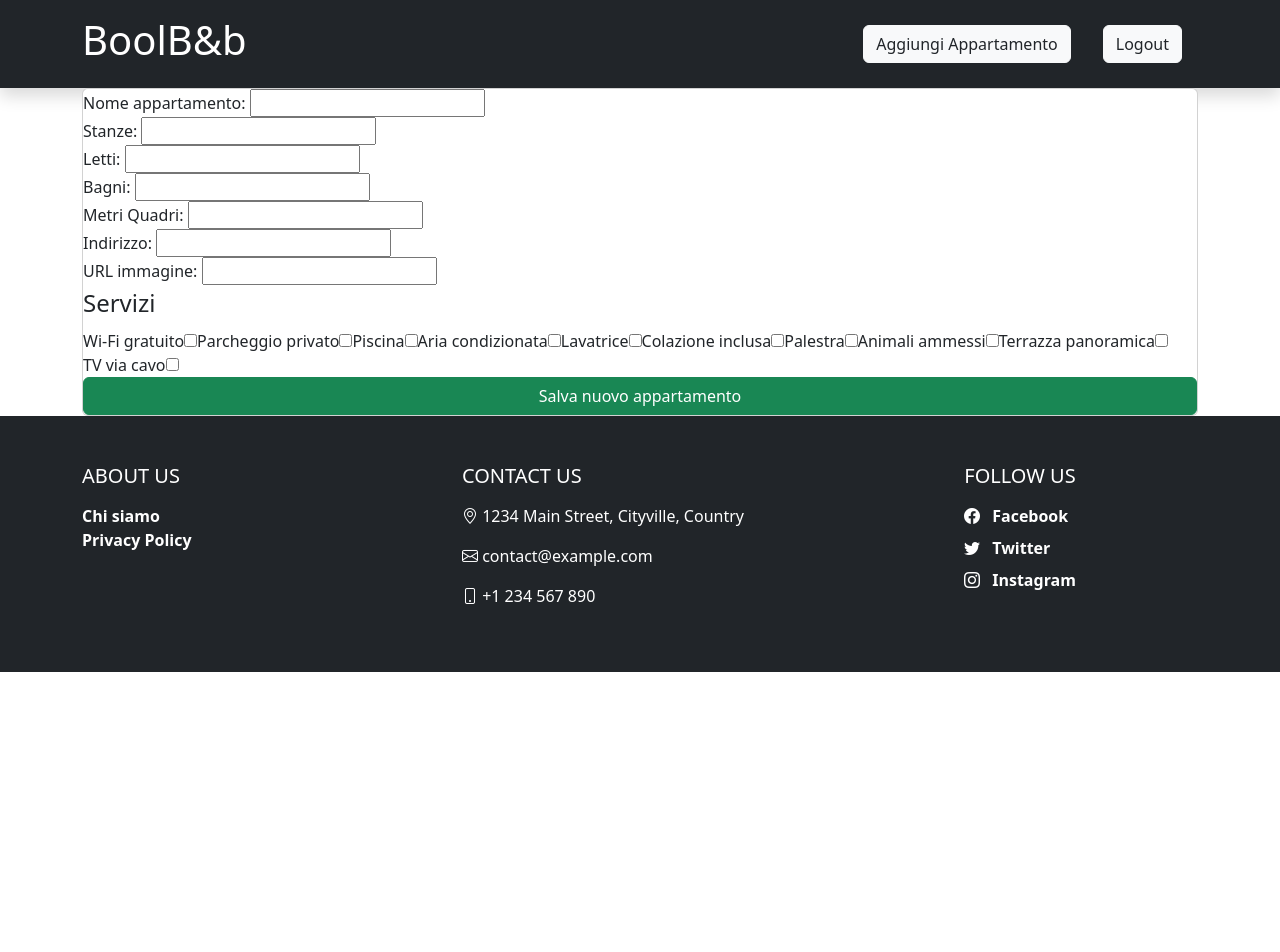
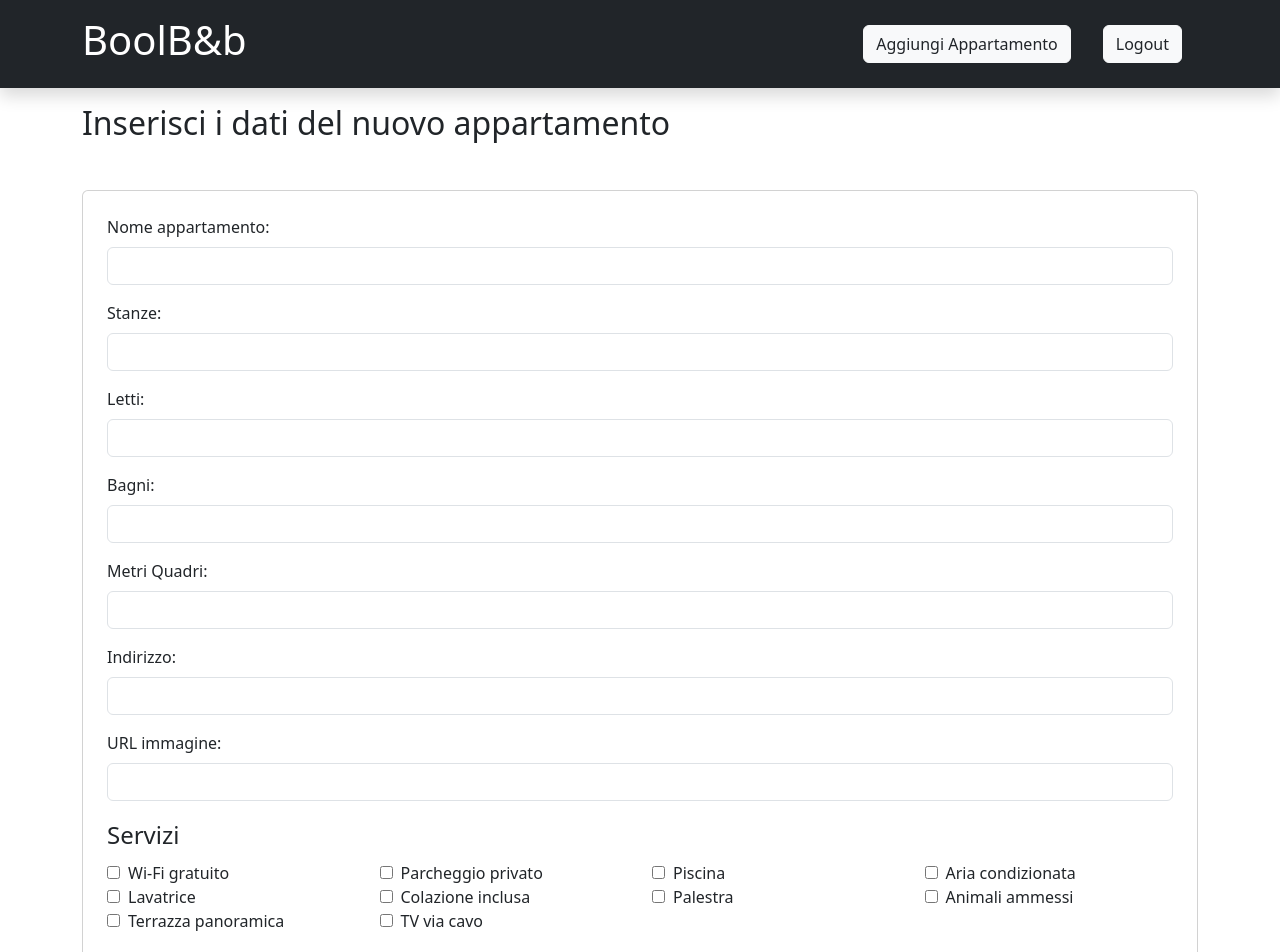
Before and after one commit to deca-francesco/pjw-t5-boolbnb, a React (Vite) app in the folder frontend_react/: page /new-apartment in a window 1280 px wide. Shown: the top 952 px of the page. Before the commit the page ends 800 px from the top, so only its background shows below. Built offline with nearby package versions, Linux system fonts and the light colour scheme; no server answers; sample sign-in values are in the browser's storage.

Commit message:
UPDATE: NewApartmentPage style

```diff
--- a/frontend_react/src/pages/NewApartmentPage.jsx
+++ b/frontend_react/src/pages/NewApartmentPage.jsx
@@ -78,7 +78,7 @@ export default function NewApartmentPage() {
         // Controllo URL immagine (regex per URL base)
         const urlPattern = /^(https?:\/\/)?([\w\d-]+\.)+[\w-]+(\/[\w\d-._~:/?#[\]@!$&'()*+,;=]*)?$/i;
         if (!urlPattern.test(formData.image)) {
-            return "The image field must contain a valid URL.";
+            return "L'immagine deve contenere un URL valido.";
         }
 
         // Validazione dell'array services
@@ -151,110 +151,93 @@ export default function NewApartmentPage() {
 
     return (
         <>
-            <div className="container">
-                <form onSubmit={handleSubmit} className="card">
-                    <label> Nome appartamento: <input type="text" name="title" value={formData.title} onChange={handleChange} required /> </label>
-                    <label> Stanze: <input type="number" name="rooms" value={formData.rooms} onChange={handleChange} required /> </label>
-                    <label> Letti: <input type="number" name="beds" value={formData.beds} onChange={handleChange} required /> </label>
-                    <label> Bagni: <input type="number" name="bathrooms" value={formData.bathrooms} onChange={handleChange} required /> </label>
-                    <label> Metri Quadri: <input type="number" name="square_meters" value={formData.square_meters} onChange={handleChange} required /> </label>
-                    <label> Indirizzo: <input type="text" name="address" value={formData.address} onChange={handleChange} required /> </label>
-                    <label> URL immagine: <input type="text" name="image" value={formData.image} onChange={handleChange} required /></label>
+            <div className="container mb-5">
+                <h2 className="mt-3">Inserisci i dati del nuovo appartamento</h2>
+                <form onSubmit={handleSubmit} className="mt-5 card p-4">
+                    <div className="mb-3">
+                        <label className="form-label"> Nome appartamento:</label>
+                        <input type="text" className="form-control" name="title" value={formData.title} onChange={handleChange} required />
+                    </div>
+                    <div className="mb-3">
+                        <label className="form-label"> Stanze:</label>
+                        <input type="number" className="form-control" name="rooms" value={formData.rooms} onChange={handleChange} required />
+                    </div>
+                    <div className="mb-3">
+                        <label className="form-label"> Letti:</label>
+                        <input type="number" className="form-control" name="beds" value={formData.beds} onChange={handleChange} required />
+                    </div>
+                    <div className="mb-3">
+                        <label className="form-label"> Bagni:</label>
+                        <input type="number" className="form-control" name="bathrooms" value={formData.bathrooms} onChange={handleChange} required />
+                    </div>
+                    <div className="mb-3">
+                        <label className="form-label"> Metri Quadri:</label>
+                        <input type="number" className="form-control" name="square_meters" value={formData.square_meters} onChange={handleChange} required />
+                    </div>
+                    <div className="mb-3">
+                        <label className="form-label"> Indirizzo:</label>
+                        <input type="text" className="form-control" name="address" value={formData.address} onChange={handleChange} required />
+                    </div>
+                    <div className="mb-3">
+                        <label className="form-label"> URL immagine:</label>
+                        <input type="text" className="form-control" name="image" value={formData.image} onChange={handleChange} required />
+                    </div>
                     <fieldset>
                         <legend>Servizi</legend>
-                        <label>Wi-Fi gratuito
-                            <input
-                                type="checkbox"
-                                name="services"
-                                value={1}
-                                checked={formData.services.includes(1)}
-                                onChange={handleServiceChange}
-                            />
-                        </label>
-                        <label>Parcheggio privato
-                            <input
-                                type="checkbox"
-                                name="services"
-                                value={2}
-                                checked={formData.services.includes(2)}
-                                onChange={handleServiceChange}
-                            />
-                        </label>
-                        <label>Piscina
-                            <input
-                                type="checkbox"
-                                name="services"
-                                value={3}
-                                checked={formData.services.includes(3)}
-                                onChange={handleServiceChange}
-                            />
-                        </label>
-                        <label>Aria condizionata
-                            <input
-                                type="checkbox"
-                                name="services"
-                                value={4}
-                                checked={formData.services.includes(4)}
-                                onChange={handleServiceChange}
-                            />
-                        </label>
-                        <label>Lavatrice
-                            <input
-                                type="checkbox"
-                                name="services"
-                                value={5}
-                                checked={formData.services.includes(5)}
-                                onChange={handleServiceChange}
-                            />
-                        </label>
-                        <label>Colazione inclusa
-                            <input
-                                type="checkbox"
-                                name="services"
-                                value={6}
-                                checked={formData.services.includes(6)}
-                                onChange={handleServiceChange}
-                            />
-                        </label>
-                        <label>Palestra
-                            <input
-                                type="checkbox"
-                                name="services"
-                                value={7}
-                                checked={formData.services.includes(7)}
-                                onChange={handleServiceChange}
-                            />
-                        </label>
-                        <label>Animali ammessi
-                            <input
-                                type="checkbox"
-                                name="services"
-                                value={8}
-                                checked={formData.services.includes(8)}
-                                onChange={handleServiceChange}
-                            />
-                        </label>
-                        <label>Terrazza panoramica
-                            <input
-                                type="checkbox"
-                                name="services"
-                                value={9}
-                                checked={formData.services.includes(9)}
-                                onChange={handleServiceChange}
-                            />
-                        </label>
-                        <label>TV via cavo
-                            <input
-                                type="checkbox"
-                                name="services"
-                                value={10}
-                                checked={formData.services.includes(10)}
-                                onChange={handleServiceChange}
-                            />
-                        </label>
+                        <div className="row row-cols-1 row-cols-sm-2 row-cols-md-3 row-cols-lg-4 mb-5">
+                            <div className="col">
+                                <input type="checkbox" name="services" value={1} checked={formData.services.includes(1)} onChange={handleServiceChange} className="me-2" />
+                                <label>Wi-Fi gratuito</label>
+                            </div>
+
+                            <div className="col">
+                                <input type="checkbox" name="services" value={2} checked={formData.services.includes(2)} onChange={handleServiceChange} className="me-2" />
+                                <label>Parcheggio privato</label>
+                            </div>
+
+                            <div className="col">
+                                <input type="checkbox" name="services" value={3} checked={formData.services.includes(3)} onChange={handleServiceChange} className="me-2" />
+                                <label>Piscina</label>
+                            </div>
+
+                            <div className="col">
+                                <input type="checkbox" name="services" value={4} checked={formData.services.includes(4)} onChange={handleServiceChange} className="me-2" />
+                                <label>Aria condizionata</label>
+                            </div>
+
+                            <div className="col">
+                                <input type="checkbox" name="services" value={5} checked={formData.services.includes(5)} onChange={handleServiceChange} className="me-2" />
+                                <label>Lavatrice</label>
+                            </div>
+
+                            <div className="col">
+                                <input type="checkbox" name="services" value={6} checked={formData.services.includes(6)} onChange={handleServiceChange} className="me-2" />
+                                <label>Colazione inclusa</label>
+                            </div>
+
+                            <div className="col">
+                                <input type="checkbox" name="services" value={7} checked={formData.services.includes(7)} onChange={handleServiceChange} className="me-2" />
+                                <label>Palestra</label>
+                            </div>
+
+                            <div className="col">
+                                <input type="checkbox" name="services" value={8} checked={formData.services.includes(8)} onChange={handleServiceChange} className="me-2" />
+                                <label>Animali ammessi</label>
+                            </div>
+
+                            <div className="col">
+                                <input type="checkbox" name="services" value={9} checked={formData.services.includes(9)} onChange={handleServiceChange} className="me-2" />
+                                <label>Terrazza panoramica</label>
+                            </div>
+
+                            <div className="col">
+                                <input type="checkbox" name="services" value={10} checked={formData.services.includes(10)} onChange={handleServiceChange} className="me-2" />
+                                <label>TV via cavo</label>
+                            </div>
+                        </div>
                     </fieldset>
-                    {errorMessage && <div className="error">{errorMessage}</div>}
-                    <button type="submit" className="btn btn-success">Salva nuovo appartamento</button>
+                    {errorMessage && <div className="error btn btn-danger disabled my-3">{errorMessage}</div>}
+                    <button type="submit" className="btn btn-primary">Salva nuovo appartamento</button>
                 </form>
             </div>
         </>
```
